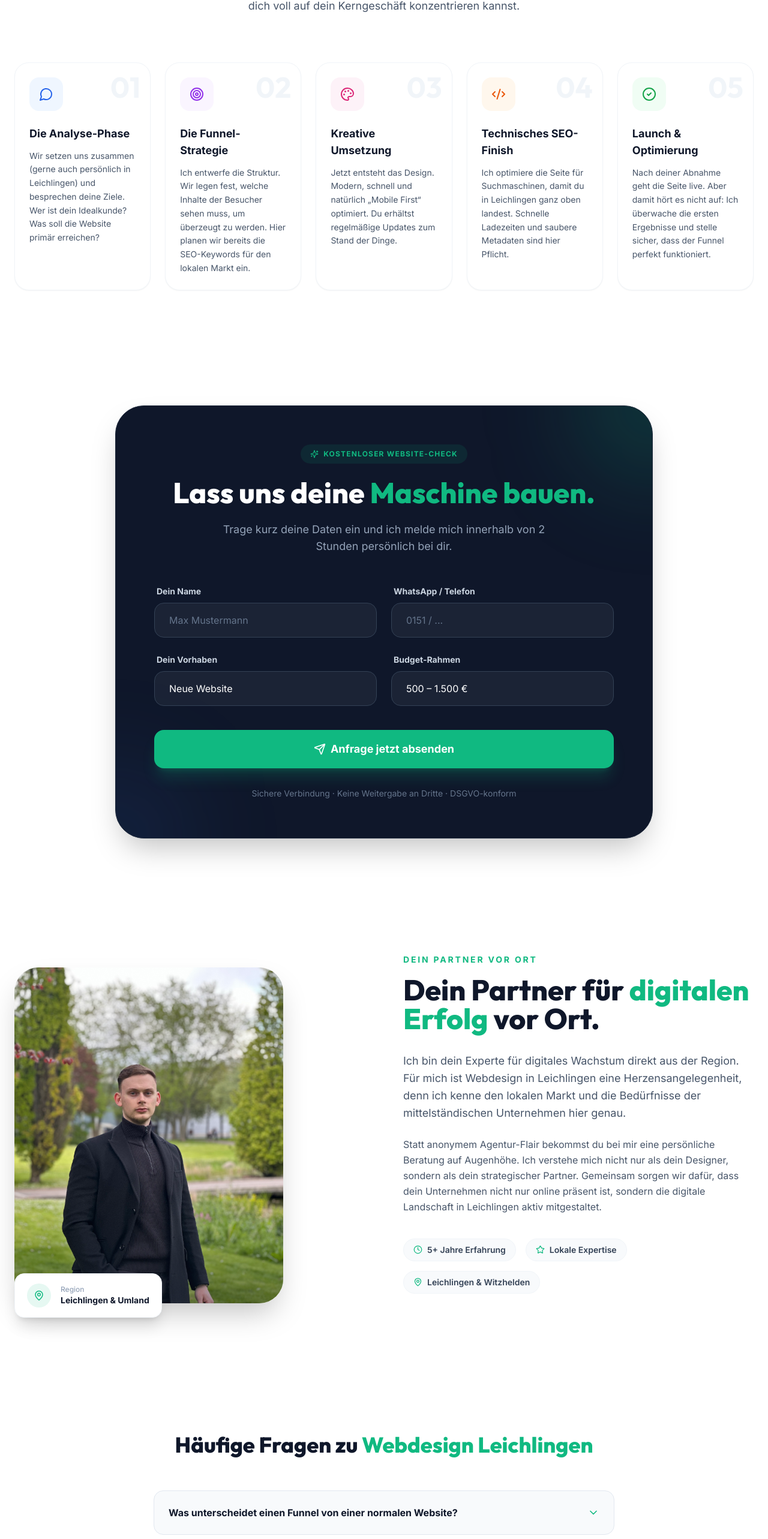
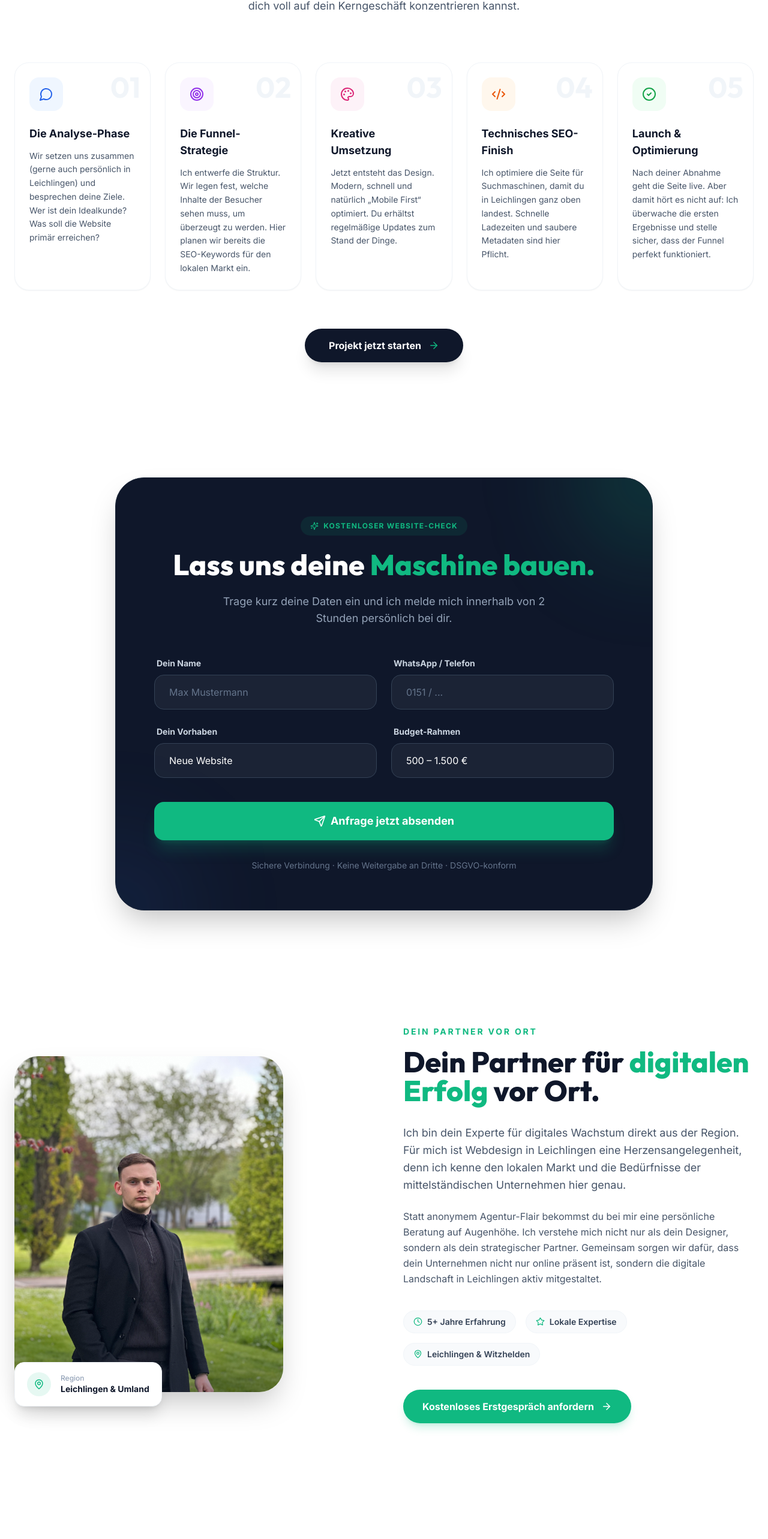
Before and after one commit to timmsug-source/website-linkedin, a Next.js app: page /webdesign/leichlingen in a window 1280 px wide. Shown: the part 3952-6518 px from the top of the page at 60% size. Built offline with nearby package versions, Linux system fonts and the light colour scheme.

Commit message:
feat: add strategic CTA buttons linking to the contact form on both LPs

```diff
--- a/src/components/lp/LeichlingenSections.tsx
+++ b/src/components/lp/LeichlingenSections.tsx
@@ -63,7 +63,7 @@ export function LeichlingenFlow() {
           </p>
         </motion.div>
 
-        <div className="grid grid-cols-1 md:grid-cols-2 lg:grid-cols-3 xl:grid-cols-5 gap-6">
+        <div className="grid grid-cols-1 md:grid-cols-2 lg:grid-cols-3 xl:grid-cols-5 gap-6 mb-16">
           {leichlingenSteps.map((step, index) => {
             const Icon = step.icon;
             return (
@@ -89,6 +89,20 @@ export function LeichlingenFlow() {
             );
           })}
         </div>
+
+        <motion.div
+          initial={{ opacity: 0, y: 20 }}
+          whileInView={{ opacity: 1, y: 0 }}
+          viewport={{ once: true }}
+          className="text-center"
+        >
+          <a
+            href="#contact-form"
+            className="inline-flex items-center gap-3 bg-slate-900 hover:bg-slate-800 text-white rounded-full px-10 py-4 font-bold transition-all shadow-xl"
+          >
+            Projekt jetzt starten <ArrowRight size={18} className="text-accent" />
+          </a>
+        </motion.div>
       </div>
     </section>
   );
@@ -140,6 +154,12 @@ export function LeichlingenAbout() {
                 </div>
               ))}
             </div>
+            <a
+              href="#contact-form"
+              className="inline-flex items-center gap-3 bg-accent hover:bg-accent/90 text-white rounded-full px-8 py-4 font-bold transition-[background-color] shadow-lg shadow-accent/20"
+            >
+              Kostenloses Erstgespräch anfordern <ArrowRight size={18} />
+            </a>
           </div>
         </div>
       </div>
```
